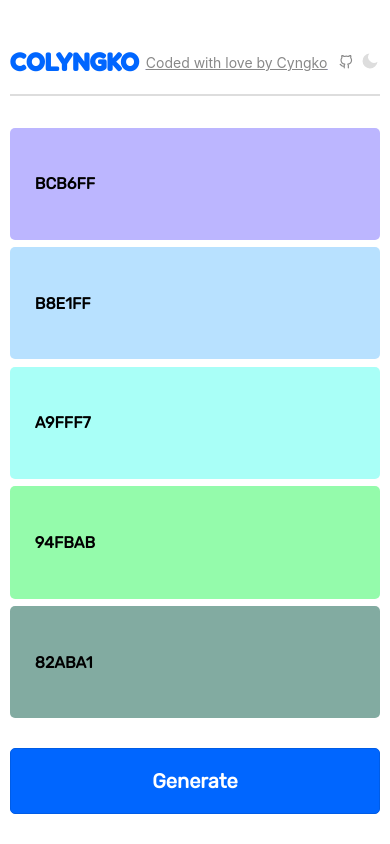
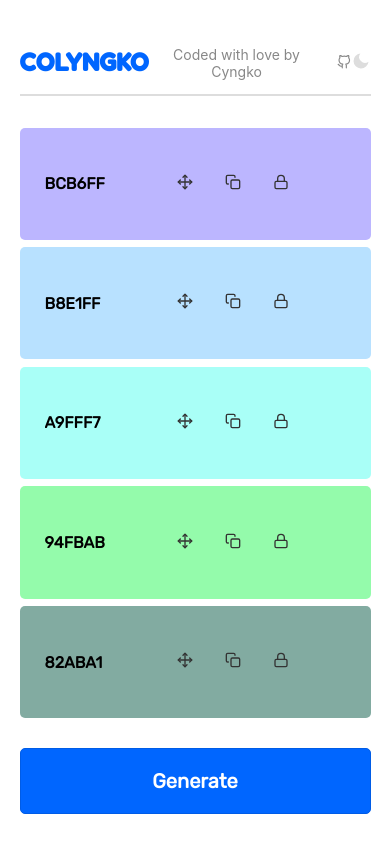
Before and after one commit to cyngko/color-palette-generator, a React (Create React App) app: page / in a window 390 px wide. Built offline with nearby package versions, Linux system fonts and the light colour scheme.

Commit message:
draggable color block

```diff
--- a/src/App.css
+++ b/src/App.css
@@ -13,25 +13,6 @@
   transition: 350ms ease-in-out;
 }
 
-.App-logo {
-  height: 40vmin;
-  pointer-events: none;
-}
-
-@media (prefers-reduced-motion: no-preference) {
-  .App-logo {
-    animation: App-logo-spin infinite 20s linear;
-  }
-}
-
-@keyframes App-logo-spin {
-  from {
-    transform: rotate(0deg);
-  }
-  to {
-    transform: rotate(360deg);
-  }
-}
 .GenerateBtn {
   font-family: 'Rubik', sans-serif;
   /* display: flex;
@@ -109,6 +90,9 @@
 .Footer {
   height: 5%;
 }
+.Footer a {
+  text-decoration: none;
+}
 .footerContainer {
   height: 100%;
   display: flex;
@@ -118,8 +102,8 @@
   font-size: 14px;
   margin-right: 12px;
   color: #888;
-  text-decoration: underline;
 }
+
 .Navbar svg:hover,
 .ControlBar svg:hover {
   stroke: #06f;
@@ -191,7 +175,7 @@
 /* Mobile */
 @media screen and (max-width: 768px) {
   .ColorScheme {
-    width: 95%;
+    width: 90%;
     height: 70%;
     display: flex;
     flex-direction: column;
@@ -199,6 +183,10 @@
     justify-content: space-between;
     -webkit-order: 3;
     order: 3;
+  }
+  .Navbar,
+  .ControlBar {
+    width: 90%;
   }
   .PaletteBlock {
     width: 100%;
@@ -214,11 +202,13 @@
     align-items: center;
   }
   .colorBlockControls {
-    opacity: 1;
     width: 50%;
     flex-direction: row;
     position: absolute;
     right: 50px;
+  }
+  .colorBlockControls i {
+    opacity: 1;
   }
   .colorBlockControls i svg {
     width: 16px;
--- a/src/App.js
+++ b/src/App.js
@@ -64,11 +64,72 @@ function App() {
           }
         : c
     );
-    console.log(newScheme);
     setScheme({
       color: newScheme,
     });
   }
+
+  // Drag n Drop
+
+  const initialDnDState = {
+    draggedFrom: null,
+    draggedTo: null,
+    isDragging: false,
+    originalOrder: [],
+    updatedOrder: [],
+  };
+  const [dragAndDrop, setDragAndDrop] = React.useState(initialDnDState);
+
+  const onDragStart = (e) => {
+    const initialPosition = Number(e.currentTarget.dataset.position);
+    setDragAndDrop({
+      ...dragAndDrop,
+      draggedFrom: initialPosition,
+      isDragging: true,
+      originalOrder: scheme.color,
+    });
+    e.dataTransfer.setData('text/html', '');
+  };
+  const onDragOver = (e) => {
+    e.preventDefault();
+    let newList = dragAndDrop.originalOrder;
+
+    const draggedFrom = dragAndDrop.draggedFrom;
+
+    const draggedTo = Number(e.currentTarget.dataset.position);
+
+    const itemDragged = newList[draggedFrom];
+
+    const remainingItems = newList.filter(
+      (item, index) => index !== draggedFrom
+    );
+
+    newList = [
+      ...remainingItems.slice(0, draggedTo),
+      itemDragged,
+      ...remainingItems.slice(draggedTo),
+    ];
+
+    if (draggedTo !== dragAndDrop.draggedTo) {
+      setDragAndDrop({
+        ...dragAndDrop,
+
+        updatedOrder: newList,
+        draggedTo: draggedTo,
+      });
+    }
+  };
+  const onDrop = (e) => {
+    setScheme({ color: dragAndDrop.updatedOrder });
+
+    setDragAndDrop({
+      ...dragAndDrop,
+      draggedFrom: null,
+      draggedTo: null,
+      isDragging: false,
+    });
+  };
+
   return (
     <div className={toggleClass('App')}>
       <Navbar mode={mode} onToggle={handleToggle} />
@@ -77,6 +138,9 @@ function App() {
         scheme={scheme.color}
         mode={mode}
         onHandleLock={handleLock}
+        onDragStart={onDragStart}
+        onDragOver={onDragOver}
+        onDrop={onDrop}
       />
       <Footer />
     </div>
--- a/src/components/colorScheme.jsx
+++ b/src/components/colorScheme.jsx
@@ -2,7 +2,13 @@ import React from 'react';
 import PaletteBlock from './paletteBlock';
 import CopyConfirmation from './copyConfirmation';
 
-export default function ColorScheme({ scheme, onHandleLock }) {
+export default function ColorScheme({
+  scheme,
+  onHandleLock,
+  onDragStart,
+  onDrop,
+  onDragOver,
+}) {
   function copyColor(i) {
     const copyColor = document.querySelector(`#color_${i}`);
     /* Select the text field */
@@ -17,16 +23,21 @@ export default function ColorScheme({ scheme, onHandleLock }) {
       }, 2000);
     }
   }
+
   return (
     <div className='ColorScheme'>
       {scheme.map((el, i) => (
         <PaletteBlock
           key={el.id}
           id={el.id}
+          position={i}
           isLocked={el.isToggled}
           color={el.color}
           onCopy={copyColor}
           onHandleLock={onHandleLock}
+          onDragStart={onDragStart}
+          onDragOver={onDragOver}
+          onDrop={onDrop}
         />
       ))}
       <CopyConfirmation />
--- a/src/components/paletteBlock.jsx
+++ b/src/components/paletteBlock.jsx
@@ -6,6 +6,10 @@ export default function PaletteBlock({
   id,
   onHandleLock,
   isLocked,
+  onDragStart,
+  onDrop,
+  onDragOver,
+  position,
 }) {
   const getHexColor = () => {
     let hex = '';
@@ -86,7 +90,13 @@ export default function PaletteBlock({
     </svg>
   );
   return (
-    <div className='PaletteBlock'>
+    <div
+      className='PaletteBlock'
+      draggable='true'
+      onDragStart={onDragStart}
+      onDragOver={onDragOver}
+      onDrop={onDrop}
+      data-position={position}>
       <div
         className='ColorBlock'
         style={{
```
